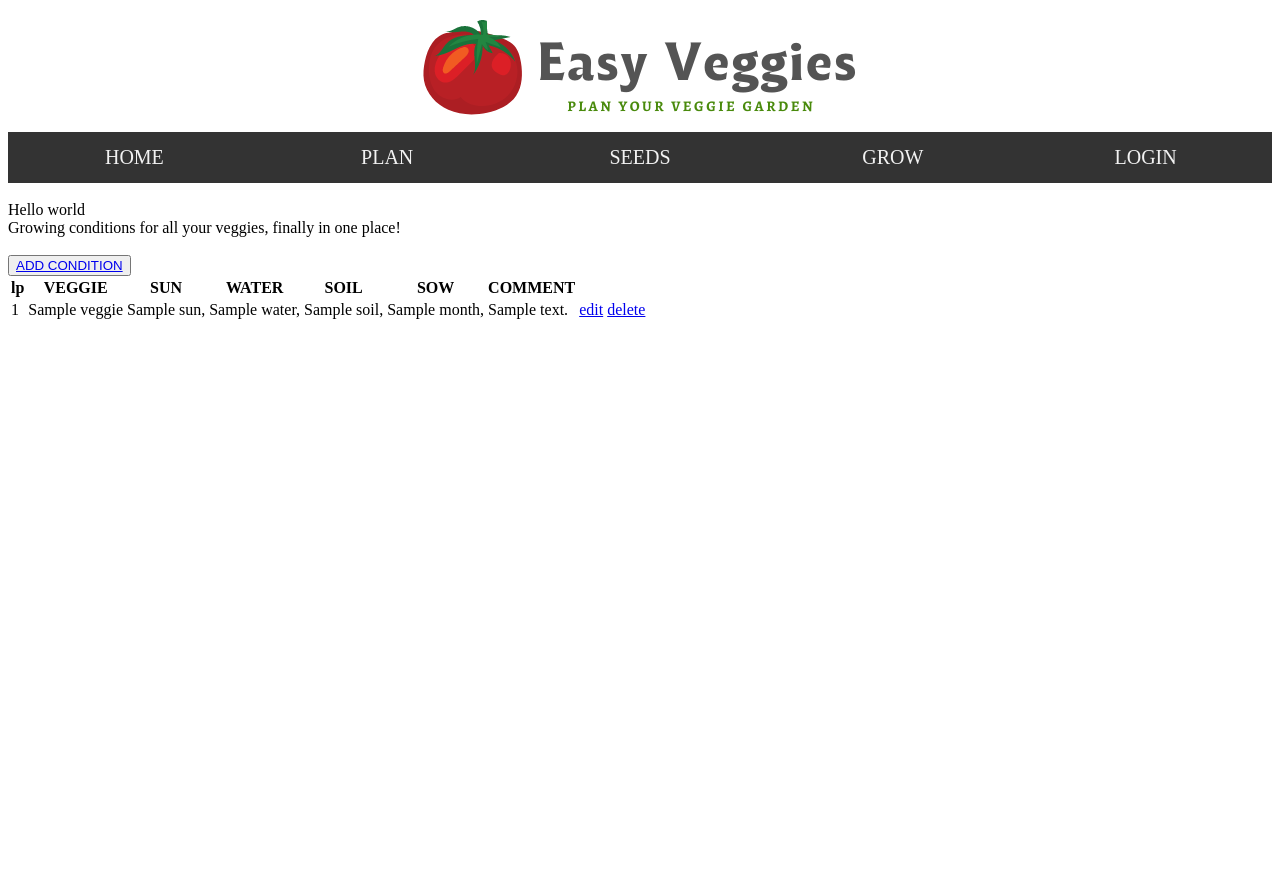
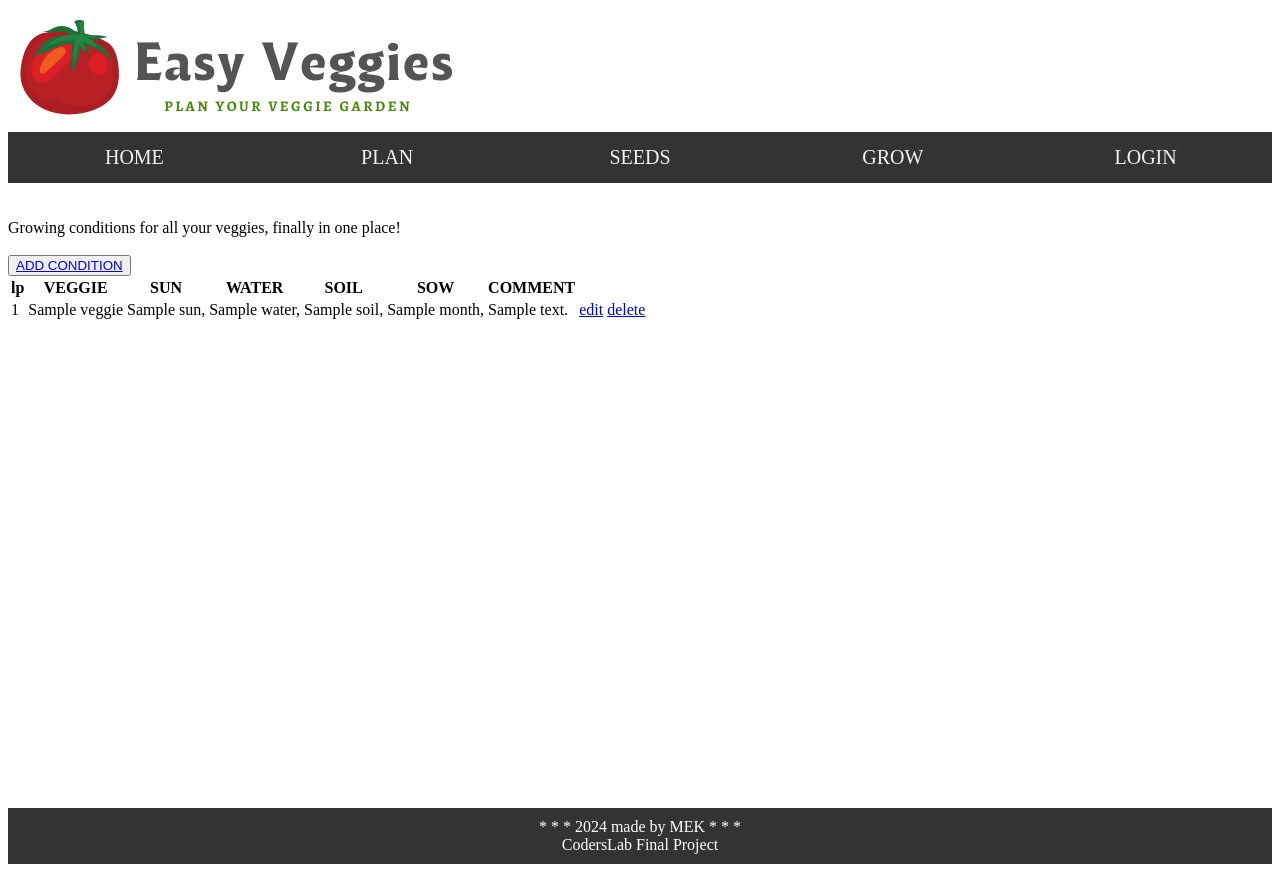
Before and after one commit to MartaKasprzyk/EasyVeggies, a Django app: template templates/grow_veggies.html in a window 1280 px wide. Before the commit the page ends 319 px from the top, so only its background shows below. Run offline with Django 5.2, Linux system fonts and the light colour scheme; the template is opened without the code that fills it: most values are stand-ins (such as "Sample title", 1, 10 or a date in 2020); some libraries are stand-ins or nearby versions.

Commit message:
added application description on the home page, modified the logo header to change when user is logged in, prepared the footer

```diff
--- a/static/css/styles.css
+++ b/static/css/styles.css
@@ -1,3 +1,12 @@
+div.page-container {
+  position: relative;
+  min-height: 100vh;
+}
+
+div.content-wrap {
+  padding-bottom: 2.5rem;
+}
+
 .topnav {
   background-color: #333;
   overflow: hidden;
@@ -21,16 +30,16 @@
   color: #98DE5B;
 }
 
-.logo{
+.header{
   display: flex;
+  flex-direction: row;
   align-items: center;
-  justify-content: center;
+  justify-content: space-between;
 }
 
-section {
-  width: 100%;
-  display: flex;
-  justify-content: center;
+.user_logged{
+  padding: 25px;
+  color: #333;
 }
 
 .log_and_register{
@@ -75,3 +84,13 @@ section {
   width: 80%;
   border-collapse: collapse;
 }
+
+.description{
+  text-align: center;
+}
+footer {
+  background-color: #333;
+  padding: 10px;
+  text-align: center;
+  color: white;
+}
--- a/templates/base.html
+++ b/templates/base.html
@@ -15,10 +15,19 @@
     <title>Easy Veggies</title>
 </head>
 <body>
-<div>
-    <div class="logo">
-        <a href="{% url "home" %}"><img src="/static/images/logo_veggies.png"></a>
-    </div>
+<div class="page-container">
+    <div class="content-wrap">
+
+        <div class="header">
+            <div><a href="{% url "home" %}"><img src="/static/images/logo_veggies.png"></a></div>
+            <div class="user_logged">
+                {% if user.is_authenticated %}
+                    Welcome {{ user.username }}!
+                    <br>
+                    Happy gardening!
+                {% endif %}
+            </div>
+        </div>
     <div class="topnav">
         <a class="active" href="{% url "home" %}">HOME</a>
       <a href="{% url 'plan' %}">PLAN</a>
@@ -30,15 +39,8 @@
            <a href="{% url 'login' %}">LOGIN</a> </li>
        {% endif %}
     </div>
-</div>
 
-<br>
-<div>
-    {% if user.is_authenticated %}
-        Welcome {{ user.username }}!
-    {% endif %}
-</div>
-<div>
+        <div>
     {% if messages %}
         <ul class="messagelist">
             {% for message in messages %}
@@ -46,12 +48,15 @@
             {% endfor %}
         </ul>
     {% endif %}
-</div>
-
-<div>Hello world</div>
-
+</div><br><br>
 {% block content %}
 {% endblock %}
 
+    </div>
+</div>
+<footer>* * * 2024 made by MEK * * *<br>
+    CodersLab Final Project
+</footer>
+
 </body>
 </html>
```
Also changed, not shown: templates/home.html (+13 -0 lines).
